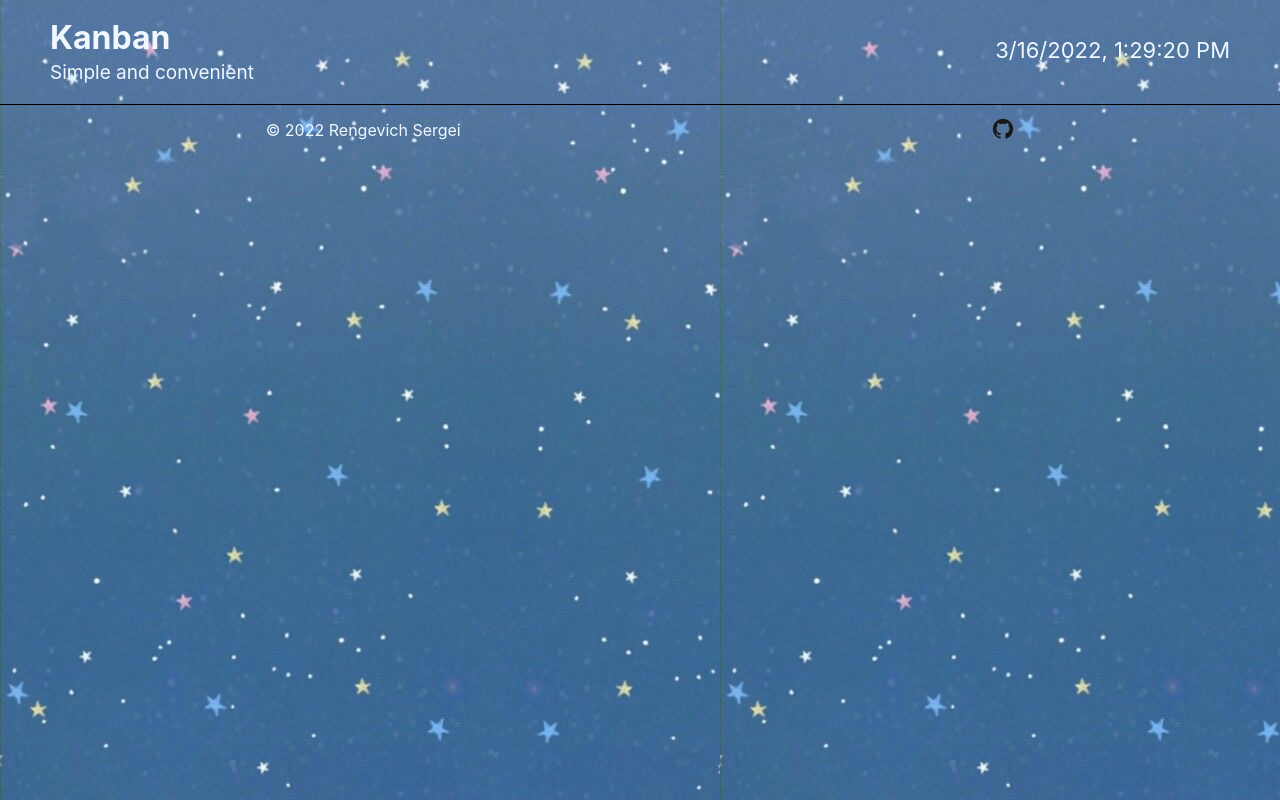
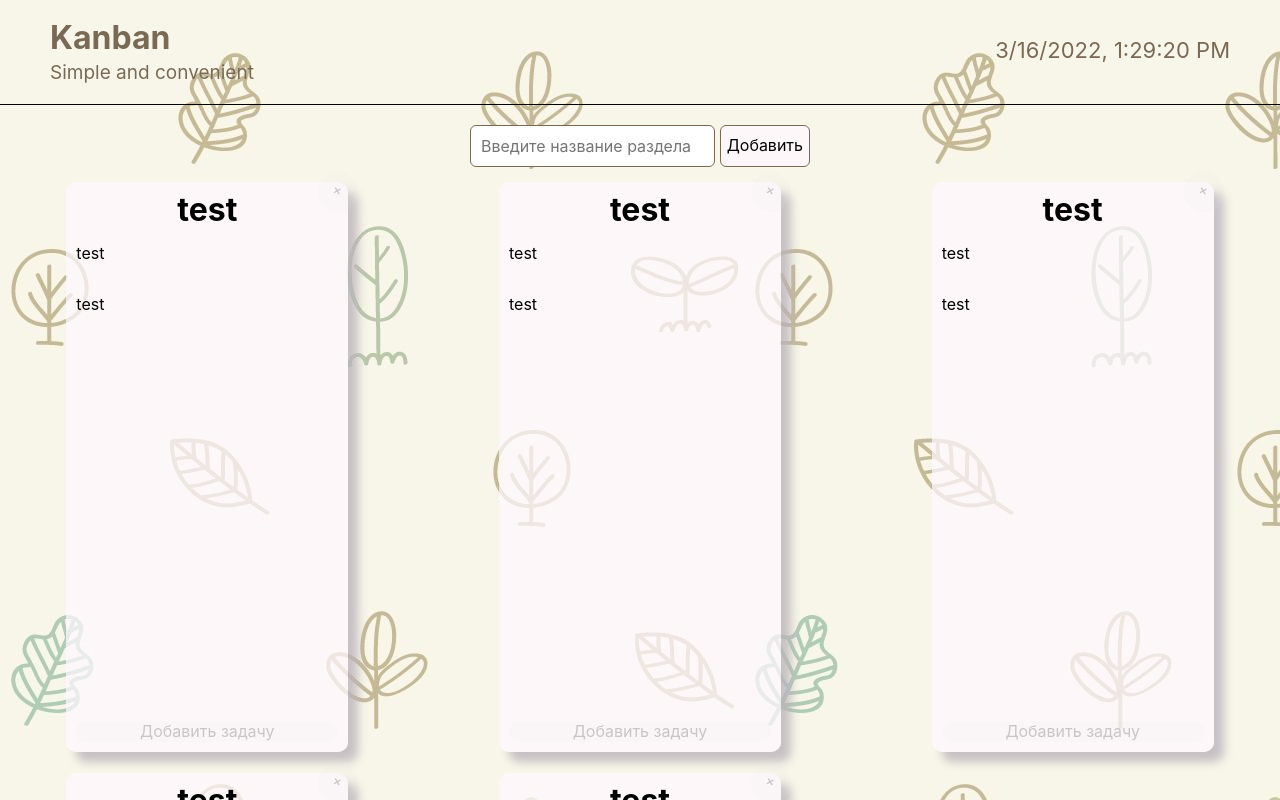
Before and after one commit to maddkot/kanban-board, a React app: page / in a window 1280 px wide. Shown: the top 800 px of the page. Built offline with nearby package versions, Linux system fonts and the light colour scheme.

Commit message:
add styles and main cimponents

```diff
--- a/src/components/App/App.scss
+++ b/src/components/App/App.scss
@@ -1,6 +1,6 @@
 @import url(../../styles/normalize.css);
 
-$bc: rgb(25, 169, 29);
+$bc: rgb(200, 225, 201);
 
 .app {
     background-color: $bc;
--- a/src/components/App/App.tsx
+++ b/src/components/App/App.tsx
@@ -1,12 +1,14 @@
 import React from "react";
+import style from './App.scss';
 import { Header } from "../Header/Header";
 import Footer from "../Footer/Footer";
-import style from './App.scss';
+import Main from "../Main/Main";
 
 const App = () => {
     return (
         <div className={style.app}>
             <Header />
+            <Main />
             <Footer />
         </div>
     )
--- /dev/null
+++ b/src/components/Board/Board.scss
@@ -0,0 +1,63 @@
+@import '../../styles//variables.scss';
+
+.card {
+    height: 550px;
+    min-height: fit-content;
+    max-width: 300px;
+    min-width: fit-content;
+    background-color: $backgroundColor;
+    border-radius: 10px;
+    box-shadow: (10px 10px 10px $backgroundShadow);
+    position: relative;
+    display: flex;
+    flex-direction: column;
+    justify-content: space-between;
+    align-items: center;
+    padding: 10px;
+
+    &__delete {
+        width: 40px;
+        height: 40px;
+        transform: rotate(150deg);
+        background-color: $deleteButtonBGC;
+        border-radius: 50%;
+        cursor: pointer;
+        position: absolute;
+        top: -10px;
+        right: -10px;
+        border: none;
+        opacity: .2;
+    }
+
+    &__delete:hover {
+        opacity: 1.2;
+        transition: opacity 0.4s linear;
+    }
+
+    &__section {
+        display: flex;
+        flex-grow: 1;
+        flex-direction: column;
+        align-content: center;
+        align-items: flex-start;
+        justify-content: flex-start;
+        width: 100%;
+        overflow: auto;
+
+    }
+
+    &__add {
+        width: 100%;
+        border-radius: 10px;
+        text-align: center;
+        cursor: pointer;
+        border: none;
+        opacity: .2;
+        background-color: $deleteButtonBGC;
+    }
+
+    &__add:hover {
+        opacity: 1.2;
+        transition: opacity 0.4s linear;
+    }
+}
--- /dev/null
+++ b/src/components/Board/Board.tsx
@@ -0,0 +1,22 @@
+import React from 'react';
+import styles from './Board.scss';
+
+type TBoard = {
+    title: string
+}
+
+const Board: React.FC<TBoard> = ({title}) => {
+    return (
+        <section className={styles.card}>
+            <button className={styles.card__delete}>+</button>
+            <h1>{title }</h1>
+            <div className={styles.card__section}>
+                <p>test</p>
+                <p>test</p>
+            </div>
+            <button className={styles.card__add}>Добавить задачу</button>
+        </section>
+    )
+}
+
+export default Board
--- a/src/components/Footer/Footer.scss
+++ b/src/components/Footer/Footer.scss
@@ -2,7 +2,8 @@
 
 .footer {
     display: flex;
-    justify-content: space-around;
+    justify-content: flex-end;
     align-items: center;
     color: $textColor;
+    margin: 0px 30px;
 }
--- a/src/components/Footer/Footer.tsx
+++ b/src/components/Footer/Footer.tsx
@@ -7,7 +7,7 @@ import githubLogo from '../../images/github_logo.png'
     const actualYear = data.getFullYear()
     return (
         <footer className={styles.footer}>
-            <p>&copy; {actualYear} Rengevich Sergei</p>
+            <p style={{marginRight: 5}}>&copy; {actualYear} Rengevich Sergei</p>
             <a href="https://github.com/maddkot" target="_blank" rel="noreferrer">
                 <img  alt="Иконка гитхаб" src={githubLogo}></img>
             </a>
--- a/src/components/Header/Header.css
+++ b/src/components/Header/Header.css
@@ -4,9 +4,9 @@
     justify-content: space-between;
     align-items: center;
     align-content: center;
-    color: aliceblue;
+    color: rgb(121, 106, 86);
     border-bottom: 1px black solid;
-
+    margin-bottom: 20px;
 }
 
 .app__header {
@@ -24,7 +24,7 @@
     margin-top: 20px;
     margin-right: 50px;
     font-size: 22px;
-    color: aliceblue;
+    color: rgb(121, 106, 86);;
 }
 
 @media screen and (max-width: 500px) {
--- /dev/null
+++ b/src/components/Main/Main.scss
@@ -0,0 +1,66 @@
+@import '../../styles/variables.scss';
+
+.boards {
+    margin: 15px auto 66px;
+    display: grid;
+    grid-template-columns: repeat(4, minmax(auto, 282px));
+    align-items: stretch;
+    justify-content: space-around;
+    column-gap: 18px;
+    row-gap: 21px;
+
+    @media screen and (max-width: 1300px) {
+            grid-template-columns: repeat(3, minmax(auto, 282px));
+        }
+
+    @media screen and (max-width: 883px) {
+            grid-template-columns: repeat(2, minmax(auto, 282px));
+    }
+
+    @media screen and (max-width: 588px) {
+            grid-template-columns: repeat(1, minmax(auto, 282px));
+    }
+}
+
+.сontrolPanel {
+    width: 340px;
+    margin: auto;
+    display: flex;
+
+
+    &__input {
+        width: 100%;
+        height: 40px;
+        border: 1px solid $textColor;
+        border-radius: 6px;
+        margin-right: 5px;
+        padding: 0 10px;
+    }
+
+    &__button {
+        background-color: $backgroundColor;
+        border: 1px solid $textColor;
+        border-radius: 6px;
+    }
+    &__button:hover {
+        cursor: pointer;
+    }
+}
+/*
+@media screen and (max-width: 1300px) {
+    .main__boards {
+        grid-template-columns: repeat(3, minmax(auto, 282px));
+    }
+} */
+
+/* @media screen and (max-width: 883px) {
+    .main__boards {
+        grid-template-columns: repeat(2, minmax(auto, 282px));
+    }
+}
+
+@media screen and (max-width: 588px) {
+    .main__boards {
+        grid-template-columns: repeat(1, minmax(auto, 282px))
+    }
+} */
--- /dev/null
+++ b/src/components/Main/Main.tsx
@@ -0,0 +1,68 @@
+import React, { useState } from 'react';
+import styles from './Main.scss';
+import Board from '../Board/Board';
+
+const Main: React.FC = () => {
+
+    const [board, setBoard] = useState(
+        [
+            {
+                id: 1,
+                title: 'test'
+            },
+            {
+                id: 2,
+                title: 'test'
+            },
+            {
+                id: 3,
+                title: 'test'
+            },
+            {
+                id: 4,
+                title: 'test'
+            },
+            {
+                id: 5,
+                title: 'test'
+            },
+
+
+        ]
+    );
+
+    const addBoard = () => {
+
+    }
+
+    const deleteBoard = () => {
+
+    }
+
+
+    return (
+        <>
+            <form className={styles.сontrolPanel}>
+                <input
+                    className={styles.сontrolPanel__input}
+                    placeholder='Введите название раздела'
+                    type="text"
+                >
+                </input>
+                <button className={styles.сontrolPanel__button} name='addBoard'>Добавить</button>
+            </form>
+            <section className={styles.boards}>
+                {
+                    board.map((board) => (
+                        <Board
+                            key={board.id + Math.random()}
+                            title={board.title}
+                        />
+                    ))
+                }
+            </section>
+        </>
+    )
+}
+
+export default Main;
--- a/src/styles/variables.scss
+++ b/src/styles/variables.scss
@@ -1 +1,4 @@
-$textColor: aliceblue;
+$textColor: rgb(121, 106, 86);
+$backgroundColor: rgba(255, 249, 255, 0.72);
+$backgroundShadow: rgba(186, 179, 186, 0.80);
+$deleteButtonBGC: rgba(229, 230, 227, 0.645)
```
Also changed, not shown: src/images/background.JPG.
